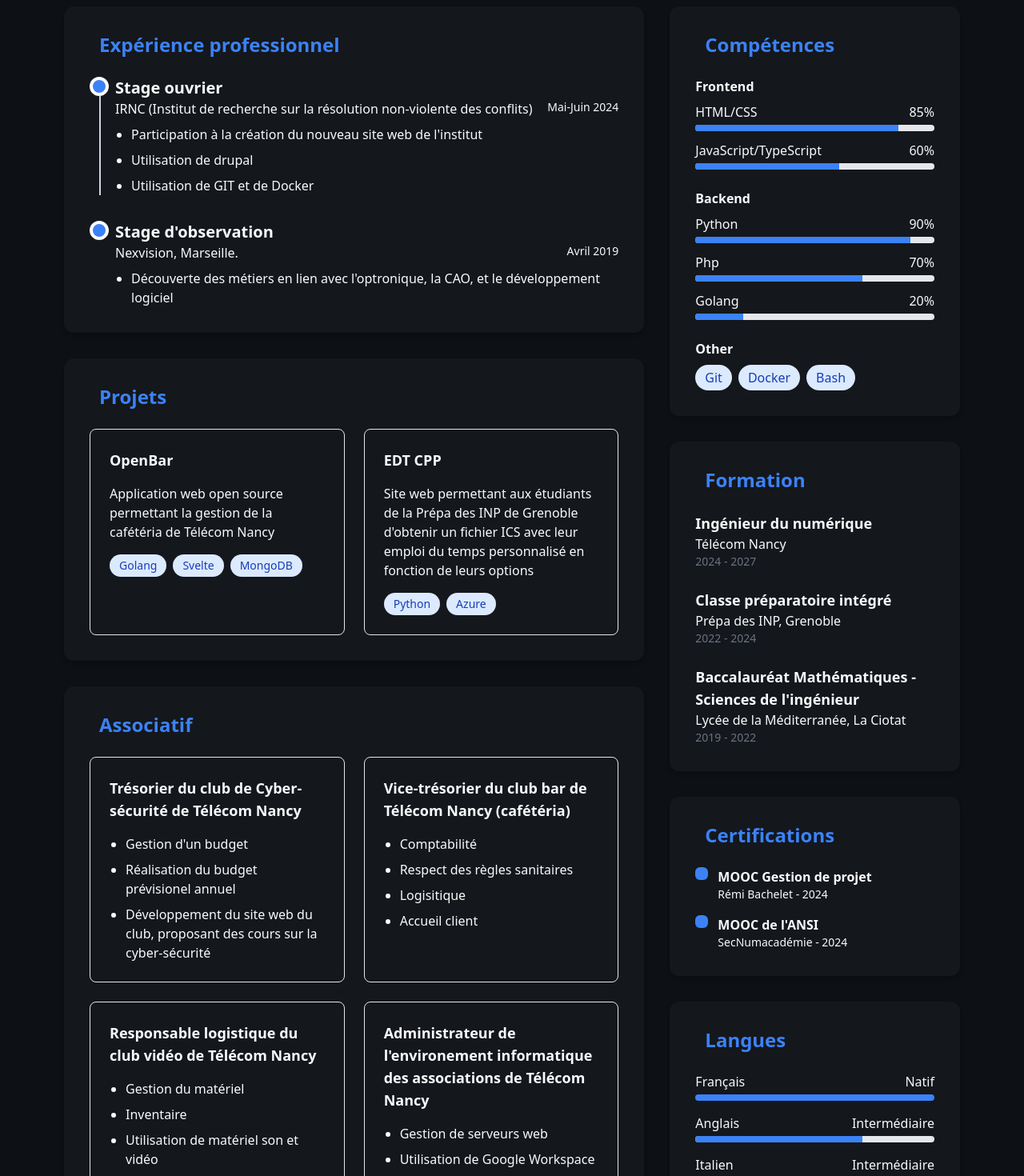
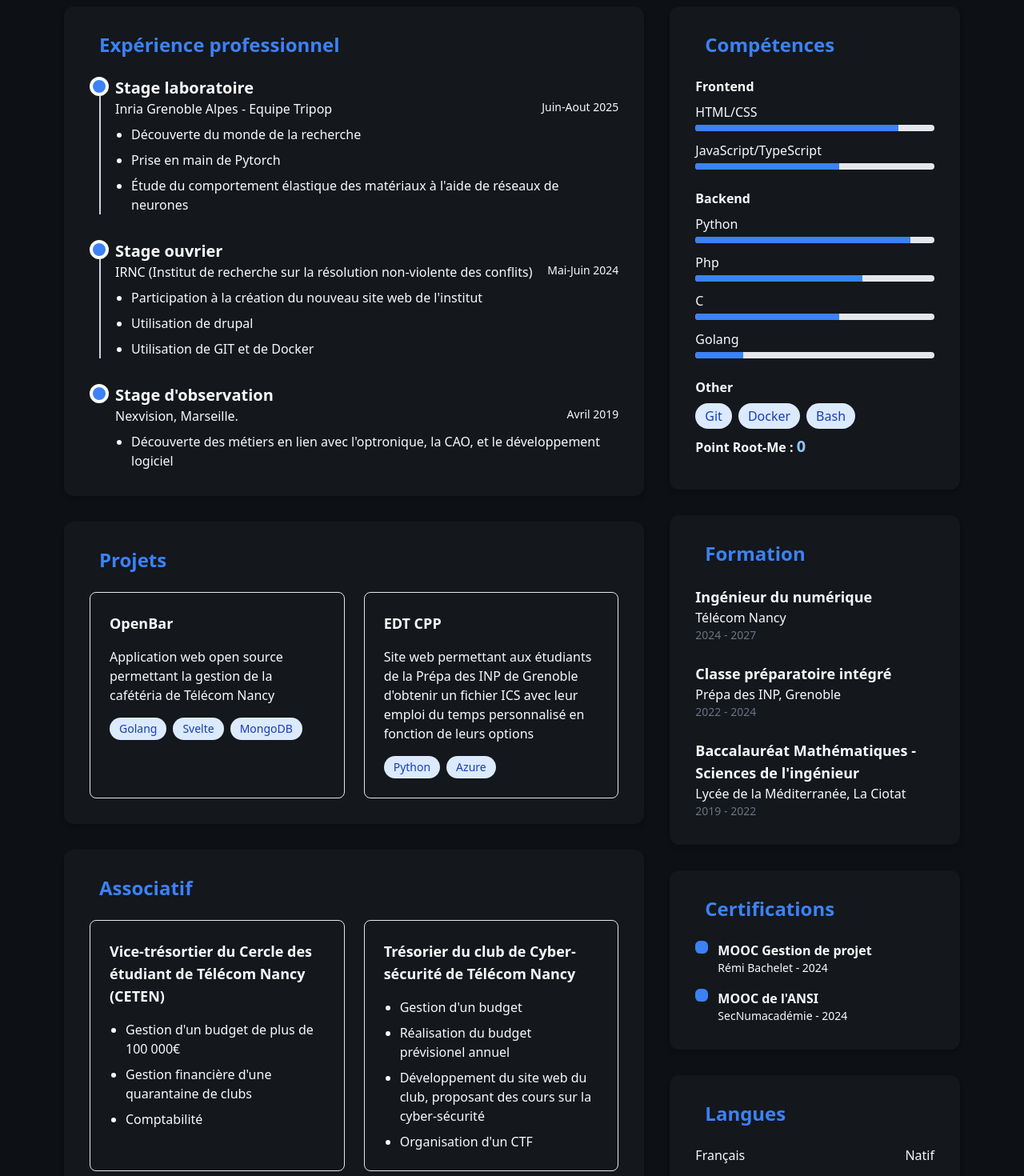
Before and after one commit to RemiF1908/cv, a SvelteKit app: page / in a window 1280 px wide. Shown: the part 320-1790 px from the top of the page at 80% size. Built offline with nearby package versions, Linux system fonts and the light colour scheme; no server answers.

Commit message:
feat: root me score & fix: percentages on skills

```diff
--- a/package.json
+++ b/package.json
@@ -36,6 +36,7 @@
 		"@sveltejs/kit": "^2.16.0",
 		"@sveltejs/package": "^2.0.0",
 		"@sveltejs/vite-plugin-svelte": "^5.0.0",
+		"@types/node-fetch": "^2.6.12",
 		"publint": "^0.3.2",
 		"svelte": "^5.0.0",
 		"svelte-check": "^4.0.0",
@@ -47,6 +48,7 @@
 	],
 	"dependencies": {
 		"@tailwindcss/vite": "^4.1.3",
+		"node-fetch": "^3.3.2",
 		"tailwindcss": "^4.1.3"
 	}
 }
--- a/src/components/Assocs.svelte
+++ b/src/components/Assocs.svelte
@@ -4,15 +4,24 @@
 
     export let assocs = [
       {
+        title: "Vice-trésortier du Cercle des étudiant de Télécom Nancy (CETEN)",
+        bullets: [
+          "Gestion d'un budget de plus de 100 000€",
+          "Gestion financière d'une quarantaine de clubs",
+          "Comptabilité"
+        ]
+      },
+      {
         title: "Trésorier du club de Cyber-sécurité de Télécom Nancy",
         bullets: [
           "Gestion d'un budget",
           "Réalisation du budget prévisionel annuel",
-          "Développement du site web du club, proposant des cours sur la cyber-sécurité"
+          "Développement du site web du club, proposant des cours sur la cyber-sécurité",
+          "Organisation d'un CTF"
         ]
       },
       {
-        title: "Vice-trésorier du club bar de Télécom Nancy (cafétéria)",
+        title: "Vice-président et Vice-trésorier du club bar de Télécom Nancy (cafétéria)",
         bullets: [
           "Comptabilité",
           "Respect des règles sanitaires",
--- a/src/components/Experience.svelte
+++ b/src/components/Experience.svelte
@@ -3,6 +3,16 @@
     import TimelineItem from './TimelineItem.svelte';
 
     const experiences = [
+      {
+        title: "Stage laboratoire",
+        company: "Inria Grenoble Alpes - Equipe Tripop",
+        period: "Juin-Aout 2025",
+        bullets: [
+          "Découverte du monde de la recherche",
+          "Prise en main de Pytorch",
+          "Étude du comportement élastique des matériaux à l'aide de réseaux de neurones",
+        ]
+      },
       {
         title: "Stage ouvrier",
         company: "IRNC (Institut de recherche sur la résolution non-violente des conflits)",
--- a/src/components/Languages.svelte
+++ b/src/components/Languages.svelte
@@ -19,9 +19,9 @@
             <span>{lang.name}</span>
             <span>{lang.level}</span>
           </div>
-          <div class="skill-bar">
+          <!-- <div class="skill-bar">
             <div class="skill-progress bg-blue" style={`width: ${lang.percentage}%`}></div>
-          </div>
+          </div> -->
         </div>
       {/each}
     </div>
--- a/src/components/SkillItem.svelte
+++ b/src/components/SkillItem.svelte
@@ -7,7 +7,7 @@
   <div>
     <div class="flex justify-between mb-1">
       <span>{name}</span>
-      {#if percentage}<span>{percentage}%</span>{/if}
+      <!-- {#if percentage}<span>{percentage}%</span>{/if} -->
     </div>
     <div class="skill-bar">
       <div class="skill-progress" style={`width: ${percentage}%`}></div>
--- a/src/components/Skills.svelte
+++ b/src/components/Skills.svelte
@@ -1,6 +1,28 @@
 <!-- src/components/Skills.svelte -->
 <script>
+
     import SkillItem from './SkillItem.svelte';
+
+
+   import { onMount } from 'svelte';
+  let data = null;
+  let error = null;
+  export let score = 0;
+  onMount(async () => {
+    try {
+      const response = await fetch('/api');
+
+      if (!response.ok) {
+        throw new Error(`Erreur: ${response.statusText}`);
+      }
+
+      data = await response.json();
+      score = data['score'];
+
+    } catch (e) {
+      error = e.message;
+    }
+  });
 
     export let skills = {
       frontend: [
@@ -10,7 +32,8 @@
       backend: [
         { name: "Python", percentage: 90 },
         { name: "Php", percentage: 70 },
-        { name: "Golang", percentage: 20 }
+        { name: "C", percentage: 60 },
+        { name: "Golang", percentage: 20 },
       ],
       other: ["Git", "Docker", "Bash"]
     };
@@ -39,14 +62,16 @@
           {/each}
         </div>
       </div>
-
       <div>
         <h3 class="font-semibold mb-2">Other</h3>
         <div class="flex flex-wrap gap-2">
           {#each skills.other as skill}
             <span class="px-3 py-1 bg-blue-100 text-blue-800 rounded-full">{skill}</span>
           {/each}
+            <span class="font-semibold mb-2" >Point Root-Me : <span class ="text-xl  text-blue-300">{score}</span></span>
+
         </div>
       </div>
+
     </div>
   </section>
--- /dev/null
+++ b/src/routes/api/+server.js
@@ -0,0 +1,35 @@
+// src/routes/api/getData/+server.js
+
+import { json } from '@sveltejs/kit';
+
+// Il est fortement recommandé de stocker votre clé API dans des variables d'environnement
+// et non directement dans le code.
+const apiKey = '301767_b025e52cfe57351949a44947b1d3ab7c118051a3dbee4d12198c81a267a5b6aa';
+const apiUrl = 'https://api.www.root-me.org/auteurs/301767'; // L'URL de l'API externe
+
+/** @type {import('./$types.js').RequestHandler} */
+export async function GET() {
+  try {
+    const response = await fetch(apiUrl, {
+      method: 'GET',
+      headers: {
+        'Cookie': `api_key=${apiKey}`,
+        'Content-Type': 'application/json'
+      }
+    });
+
+    if (!response.ok) {
+      // Si la réponse de l'API externe n'est pas bonne, on la transmet au client.
+      return json({ error: 'Erreur de l\'API externe' }, { status: response.status });
+    }
+
+    const data = await response.json();
+
+    // On retourne les données de l'API externe sous forme de réponse JSON.
+    return json(data);
+
+  } catch (error) {
+    // Gestion des erreurs réseau ou autres problèmes
+    return json({ error: 'Erreur interne du serveur' }, { status: 500 });
+  }
+}
```
Also changed, not shown: src/lib/rootMeApi.ts (added), 72 other files (tests, documents, lock files or other folders).
